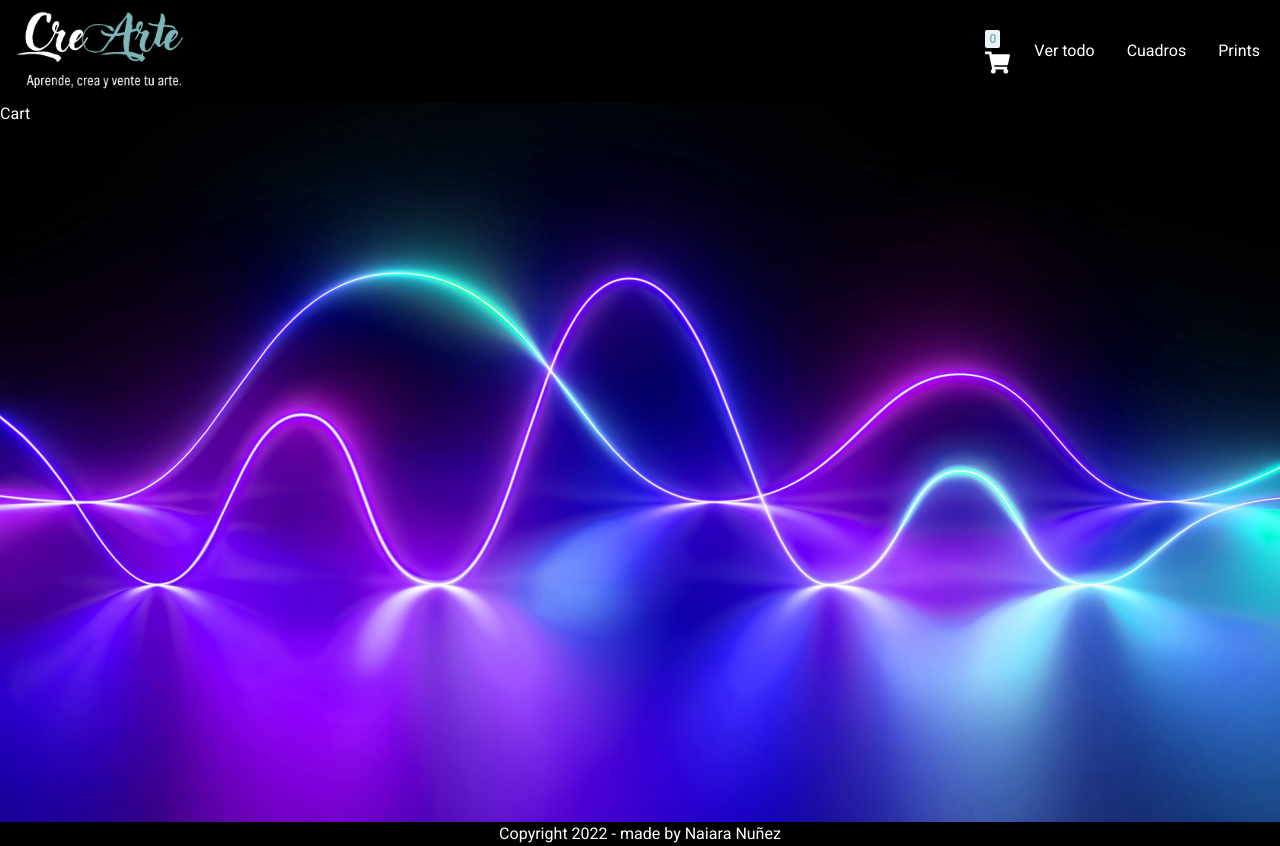
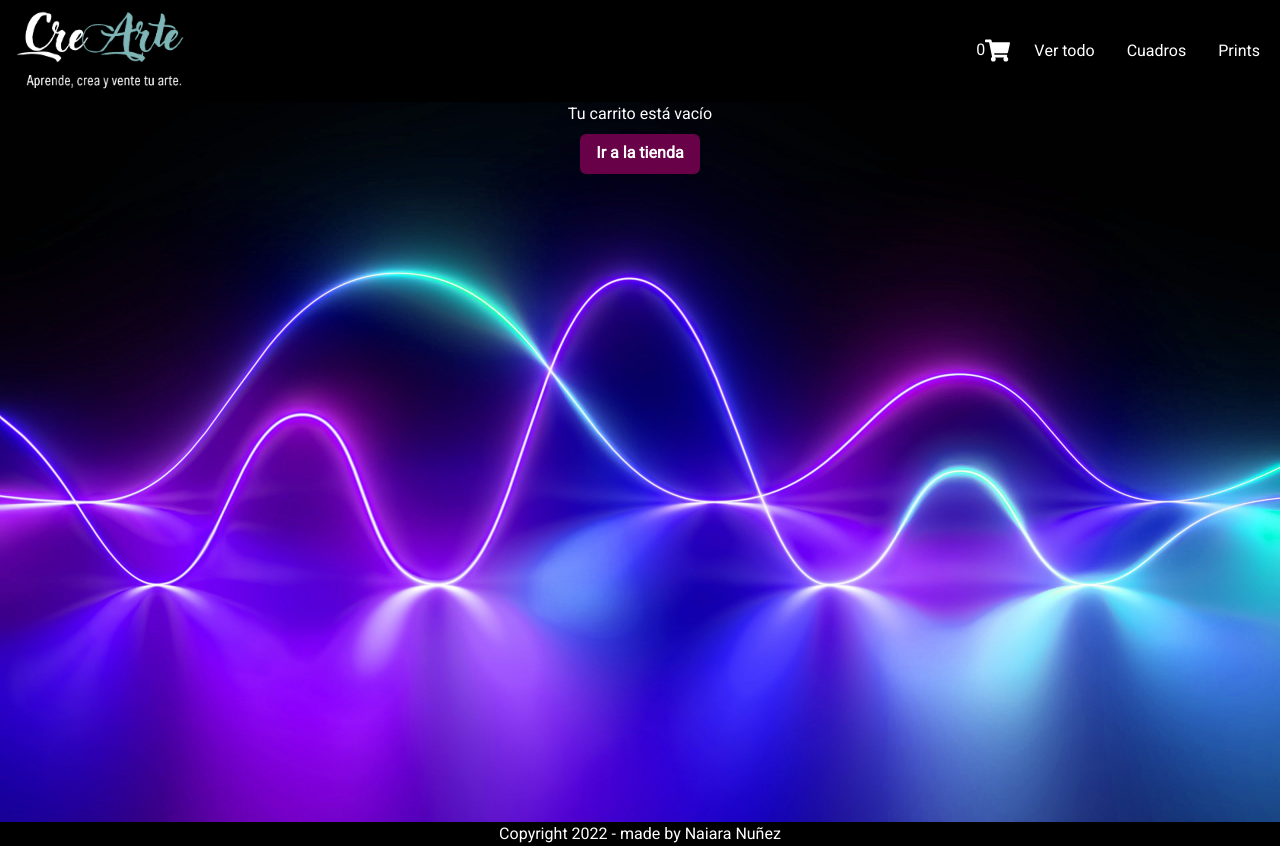
Before and after one commit to NaiaraLN/creArte-nunez, a React (Create React App) app: page /cart in a window 1280 px wide. Built offline with nearby package versions, Linux system fonts and the light colour scheme.

Commit message:
hago la vista del carrito con las funciones del cartcontext

```diff
--- a/src/components/Cart/index.js
+++ b/src/components/Cart/index.js
@@ -1,7 +1,66 @@
-import {Box} from "@chakra-ui/react"
+import { useContext } from "react";
+import { CartContext } from '../../context/CartContext'
+import { VStack, Text, Heading, Image, Box, Stack, Button, Center} from "@chakra-ui/react"
+import {FaTrashAlt} from "react-icons/fa"
+import { Link } from "react-router-dom";
+
 const Cart = () => {
+
+    const {cart, emptyCart, totalPrice, removeItem} = useContext(CartContext)
+
     return (
-        <Box color='white'>Cart</Box>
+        <Center>
+            <VStack>
+                {cart.map(prod =>
+                    <Box
+                    key={prod.id}
+                    as="article"
+                    w='70%'
+                    h='50%'
+                    borderWidth='1px'
+                    borderRadius='lg'
+                    backdropFilter='blur(10px)'
+                    bgColor='primary'
+                    color='black'
+                    p={5}
+                    m={5}
+                    display='flex'
+                    alignContent='center'
+                    alignItems='center'
+                    >
+                        <Stack direction={['column','column','row','row']} alignItems='center' spacing={10}>
+                            <Image src={prod.img} w={['60%', '60%', '30%', '30%']} alt={prod.name}/>
+                            <VStack alignItems='center'>
+                                <Heading as='h2' size='md'>{prod.name}</Heading>
+                                <Text>Cantidad: {prod.quantity}</Text>
+                                <Text>Precio unitario: ${prod.price}</Text>
+                                <Text>Subtotal: ${prod.quantity*prod.price}</Text>
+                            </VStack>
+                            <Button colorScheme="red" size="sm" onClick={() => removeItem(prod.id)}><FaTrashAlt  size={25} color='white'/></Button>
+                        </Stack>
+                    </Box>
+                )}
+                {cart.length === 0?
+                <>
+                    <Text color='white'>Tu carrito está vacío</Text>
+                    <Link to={'/'}>
+                        <Button variant='secondary'>Ir a la tienda</Button>
+                    </Link>
+
+                </>
+                :
+                <>
+                    <Text color="white">Total: ${totalPrice()}</Text>
+                    <Box display='flex'>
+                        <Button variant="secondary" onClick={emptyCart} m={3}>Vaciar carrito</Button>
+                        <Button variant="secondary" m={3}>Check out</Button>
+                    </Box>
+
+                </>
+                }
+
+            </VStack>
+        </Center>
     )
 }
 
--- a/src/components/CartWidget/index.js
+++ b/src/components/CartWidget/index.js
@@ -1,17 +1,17 @@
 import { useContext } from "react";
 import { CartContext } from '../../context/CartContext'
 import { FaShoppingCart } from "react-icons/fa";
-import { Badge } from "@chakra-ui/react";
+import { Text, Flex } from "@chakra-ui/react";
 
 const CartWidget = () => {
 
     const {getItemQty} = useContext(CartContext)
 
     return(
-        <>
-            <Badge color='third'>{getItemQty()}</Badge>
+        <Flex>
+            <Text color='white' fontWeight='500'>{getItemQty()}</Text>
             <FaShoppingCart  size={25} color='white'/>
-        </>
+        </Flex>
 
     )
 }
--- a/src/components/ItemDetail/index.js
+++ b/src/components/ItemDetail/index.js
@@ -33,7 +33,6 @@ const ItemDetail = ({listProduct}) => {
       display='flex'
       alignContent='center'
       alignItems='center'
-      boxShadow='6px 10px 16px 2px rgba(255,255,255,0.65)'
       >
         <Stack direction={['column','column','row','row']} alignItems='center'>
           <Image src={listProduct.img} w={['100%','100%','50%','50%']} borderRadius='lg'/>
```
